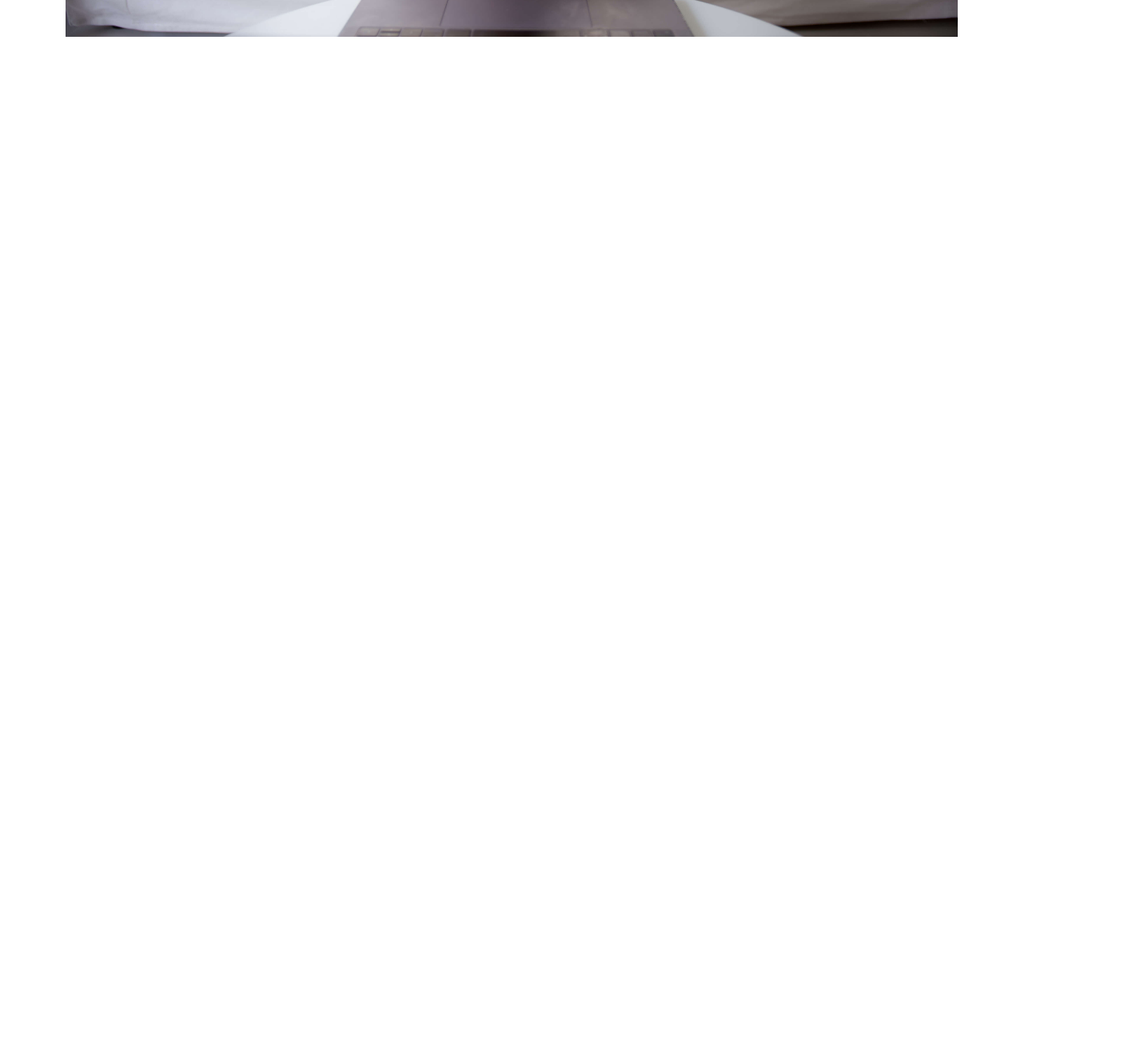
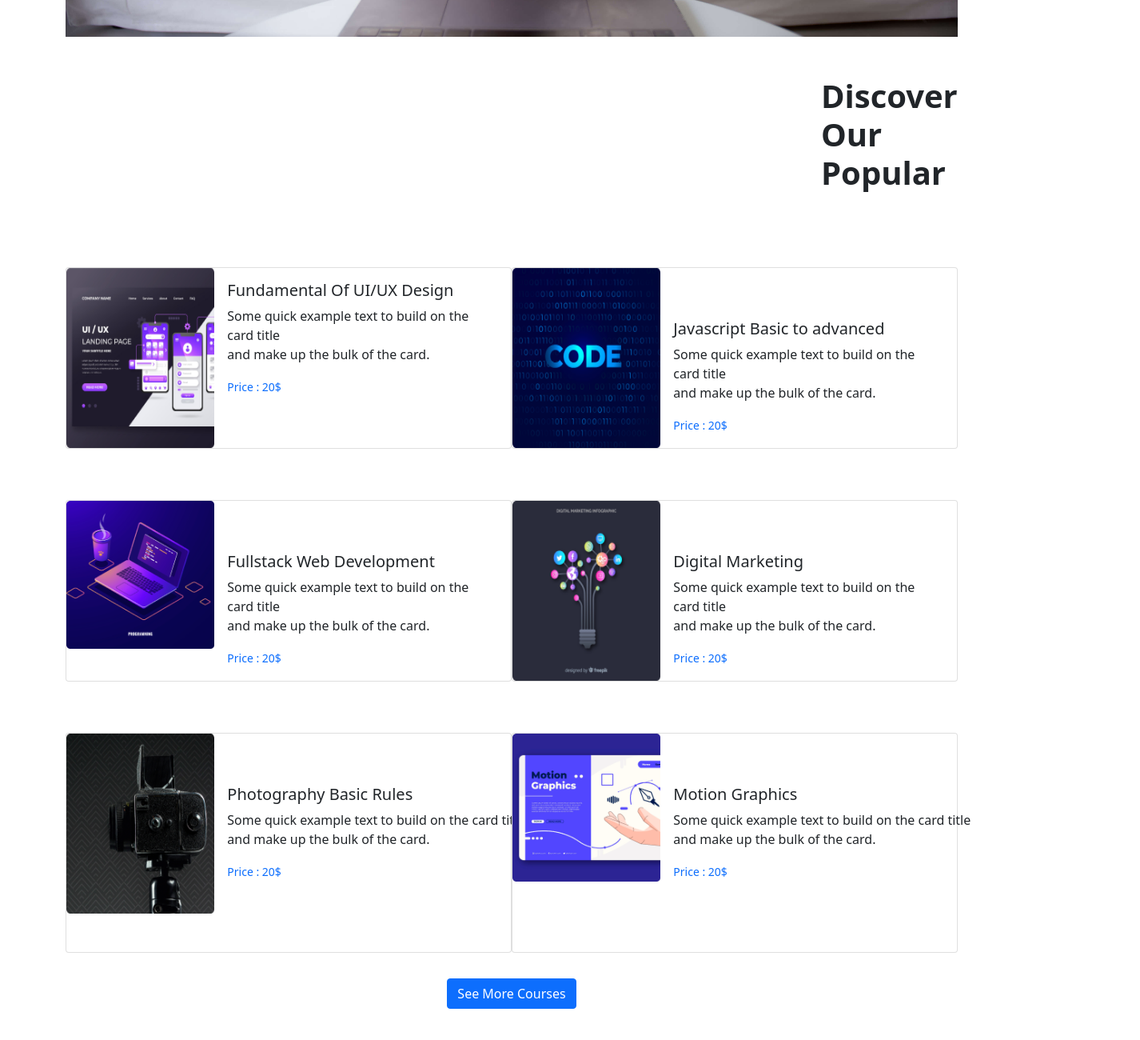
Before and after one commit to sijan-ui/edTech-website-main-bootsrap-, a plain HTML site: page index.html in a window 1280 px wide. Shown: the part 606-1906 px from the top of the page at 80% size, 1426 px wide, since content can reach past the window. Before the commit the page ends 800 px from the top, so only its background shows below. Drawn offline with nearby package versions, Linux system fonts and the light colour scheme.

Commit message:
course part complete

```diff
--- a/index.html
+++ b/index.html
@@ -69,7 +69,7 @@
             <div class="carousel-inner">
               <div class="carousel-item active img-fluid">
                 <img src="./images/cover/cover-1.png" height="550px" class="d-block w-100" alt="...">
-                <div class="carousel-caption d-none d-md-block mb-5 pb-5">
+                <div class="carousel-caption  mb-5 pb-5">
                     <div>
                         <h5 style="font-size: 65px;"> Get Started <br> Digital Learning</h5>
                         <p style="font-size: 18px;" > It is a long established fact that a reader will be distracted by the readable <br> content of a page when looking at its layout.</p>
@@ -79,7 +79,7 @@
               </div>
               <div class="carousel-item active img-fluid">
                 <img src="./images/cover/cover-2.jpg" height="550px" class="d-block w-100" alt="...">
-                <div class="carousel-caption d-none d-md-block mb-5 pb-5">
+                <div class="carousel-caption  mb-5 pb-5">
                     <div>
                         <h5 style="font-size: 65px;"> Get Started <br> Digital Learning</h5>
                         <p style="font-size: 18px;" > It is a long established fact that a reader will be distracted by the readable <br> content of a page when looking at its layout.</p>
@@ -89,7 +89,7 @@
               </div>
               <div class="carousel-item active img-fluid">
                 <img src="images/cover/cover-3.jpg" height="550px" class="d-block w-100" alt="...">
-                                <div class="carousel-caption d-none d-md-block mb-5 pb-5">
+                                <div class="carousel-caption mb-5 pb-5">
                     <div>
                         <h5 style="font-size: 65px;"> Get Started <br> Digital Learning</h5>
                         <p style="font-size: 18px;" > It is a long established fact that a reader will be distracted by the readable <br> content of a page when looking at its layout.</p>
@@ -110,6 +110,111 @@
       </section>
       <!-- slider part end  -->
     </header>
+    <main>
+        <!-- course part start  -->
+        <section class="container d-flex justify-content-center">
+          <div class="popular-course">
+            <h1 style="margin-left: 690px;">Discover Our Popular <br> &nbsp; &nbsp;&nbsp;&nbsp;&nbsp;&nbsp; Courses</h1>
+          <p>It is a long established fact that a reader will be distracted by the readable <br> &nbsp; &nbsp;&nbsp;&nbsp;&nbsp;&nbsp;&nbsp; &nbsp;&nbsp;&nbsp;&nbsp;&nbsp; content of a page when looking at its layout.</p>
+          </div>
+        </section>
+        <section class="container course">
+            <div class="card mb-3 mt-5" style=" min-width: 335px; max-width: 600px;">
+              <div class="row g-0">
+                <div class="col-md-4 col-sm-6">
+                  <img style="width: 600px; height: 225px;" src="./images/course/course-1.png" class="img-fluid rounded-start" alt="...">
+                </div>
+                <div class="col-md-8 col-sm-6">
+                  <div style="width: 335px;" class="card-body">
+                    <h5 class="card-title">Fundamental Of UI/UX Design</h5>
+                    <p class="card-text">Some quick example text to build on the card title <br> and make up the bulk of the card.
+                    </p>
+                    <p class="card-text text-primary"><small class="">Price : 20$</small></p>
+                  </div>
+                </div>
+              </div>
+            </div>
+            <div class="card mb-3 mt-5" style=" min-width: 335px; max-width: 600px;">
+              <div class="row g-0">
+                <div class="col-md-4 col-sm-6">
+                  <img style="width: 600px; height: 225px;" src="./images/course/course-2.png" class="img-fluid rounded-start" alt="...">
+                </div>
+                <div class="col-md-8 mt-5 col-sm-6">
+                  <div style="width: 335px;" class="card-body">
+                    <h5 class="card-title">Javascript Basic to advanced</h5>
+                    <p class="card-text">Some quick example text to build on the card title <br> and make up the bulk of the card.
+                    </p>
+                    <p class="card-text text-primary"><small class="">Price : 20$</small></p>
+                  </div>
+                </div>
+              </div>
+            </div>
+            <div class="card mb-3 mt-5" style=" min-width: 335px; max-width: 600px;">
+              <div class="row g-0">
+                <div class="col-md-4 col-sm-6">
+                  <img style="width: 335px;" src="./images/course/course-3.png" class="img-fluid rounded-start" alt="...">
+                </div>
+                <div class="col-md-8 mt-5 col-sm-6">
+                  <div style="width: 335px;" class="card-body">
+                    <h5 class="card-title">Fullstack Web Development</h5>
+                    <p class="card-text">Some quick example text to build on the card title <br> and make up the bulk of the card.
+                    </p>
+                    <p class="card-text text-primary"><small class="">Price : 20$</small></p>
+                  </div>
+                </div>
+              </div>
+            </div>
+            <div class="card mb-3 mt-5" style=" min-width: 335px; max-width: 600px;">
+              <div class="row g-0">
+                <div class="col-md-4 col-sm-6">
+                  <img style="width: 600px; height: 225px;" src="./images/course/course-4.png" class="img-fluid rounded-start" alt="...">
+                </div>
+                <div class="col-md-8 mt-5 col-sm-6">
+                  <div style="width: 335px;" class="card-body">
+                    <h5 class="card-title">Digital Marketing</h5>
+                    <p class="card-text">Some quick example text to build on the card title <br> and make up the bulk of the card.
+                    </p>
+                    <p class="card-text text-primary"><small class="">Price : 20$</small></p>
+                  </div>
+                </div>
+              </div>
+            </div>
+            <div class="card mb-3 mt-5" style=" min-width: 335px; max-width: 600px;">
+              <div class="row g-0">
+                <div class="col-md-4 col-sm-6">
+                  <img style="width: 600px; height: 225px;" src="./images/course/course-5.png" class="img-fluid rounded-start" alt="...">
+                </div>
+                <div class="col-md-8 mt-5 col-sm-6">
+                  <div style="width: 600px; height: 225px;" class="card-body">
+                    <h5 class="card-title">Photography Basic Rules</h5>
+                    <p class="card-text">Some quick example text to build on the card title <br> and make up the bulk of the card.
+                    </p>
+                    <p class="card-text text-primary"><small class="">Price : 20$</small></p>
+                  </div>
+                </div>
+              </div>
+            </div>
+            <div class="card mb-3 mt-5" style=" min-width: 335px; max-width: 600px;">
+              <div class="row g-0">
+                <div class="col-md-4 col-sm-6">
+                  <img style="width: 335px;" src="./images/course/course-6.png" class="img-fluid rounded-start" alt="...">
+                </div>
+                <div class="col-md-8 mt-5 col-sm-6">
+                  <div style="width: 600px; height: 225px;" class="card-body">
+                    <h5 class="card-title">Motion Graphics</h5>
+                    <p class="card-text">Some quick example text to build on the card title <br> and make up the bulk of the card.
+                    </p>
+                    <p class="card-text text-primary"><small class="">Price : 20$</small></p>
+                  </div>
+                </div>
+              </div>
+            </div>
+        </section>
+        <div class="d-flex justify-content-center mt-3 mb-5">
+          <button type="button" class="btn btn-primary">See More Courses</button>
+        </div>
+        <!-- course part end -->
+    </main>
 
     <script src="https://cdn.jsdelivr.net/npm/bootstrap@5.2.1/dist/js/bootstrap.bundle.min.js" integrity="sha384-u1OknCvxWvY5kfmNBILK2hRnQC3Pr17a+RTT6rIHI7NnikvbZlHgTPOOmMi466C8" crossorigin="anonymous"></script>
   </body>
--- a/style.css
+++ b/style.css
@@ -0,0 +1,20 @@
+.course{
+    display: grid;
+    grid-template-columns: repeat(2, 1fr);
+}
+.popular-course{
+    margin-top: 50px;
+    width: 606px;
+    height: 190px;
+}
+.popular-course h1{
+    font-weight: bold;
+}
+@media  screen and (max-width: 576px) {
+    .course{
+        display: grid;
+        grid-template-columns: repeat(1, 1fr);
+        width: 335px;
+    }
+
+}
```
